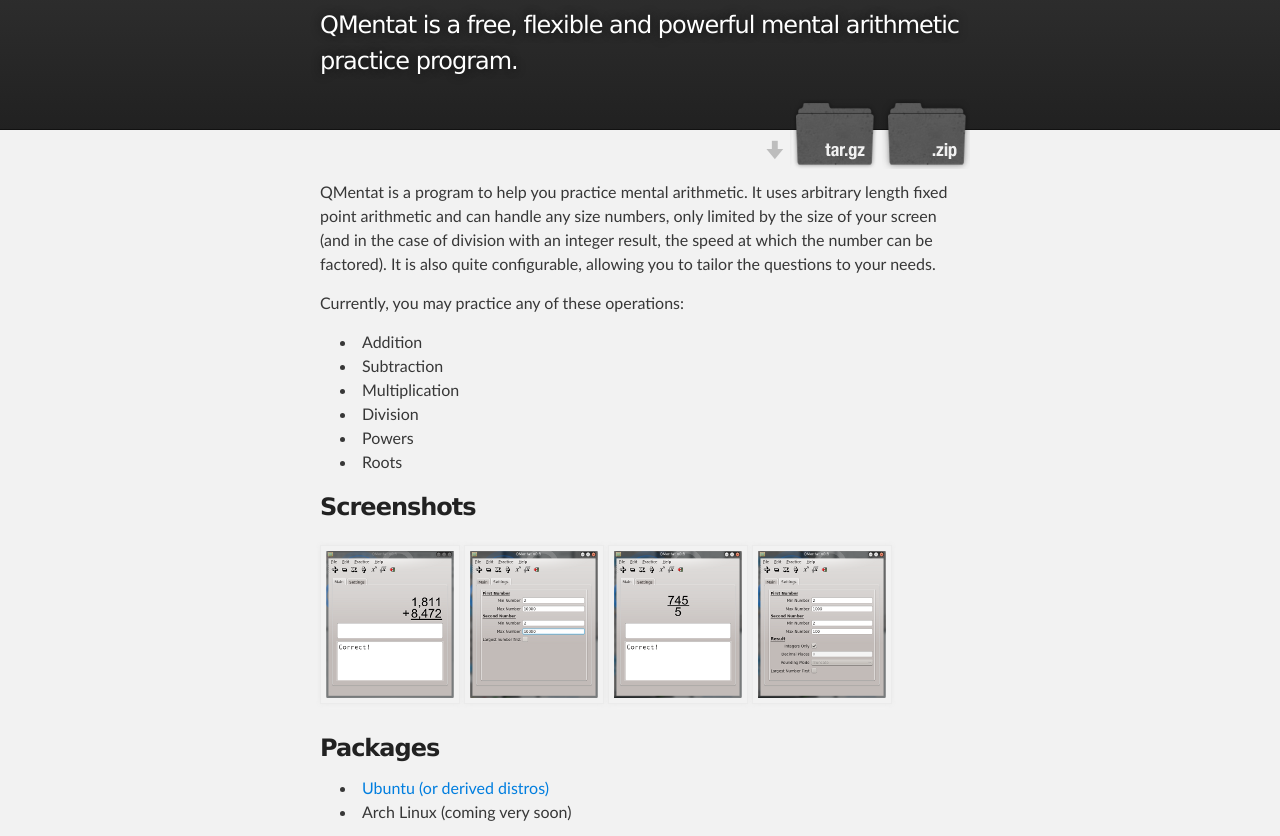
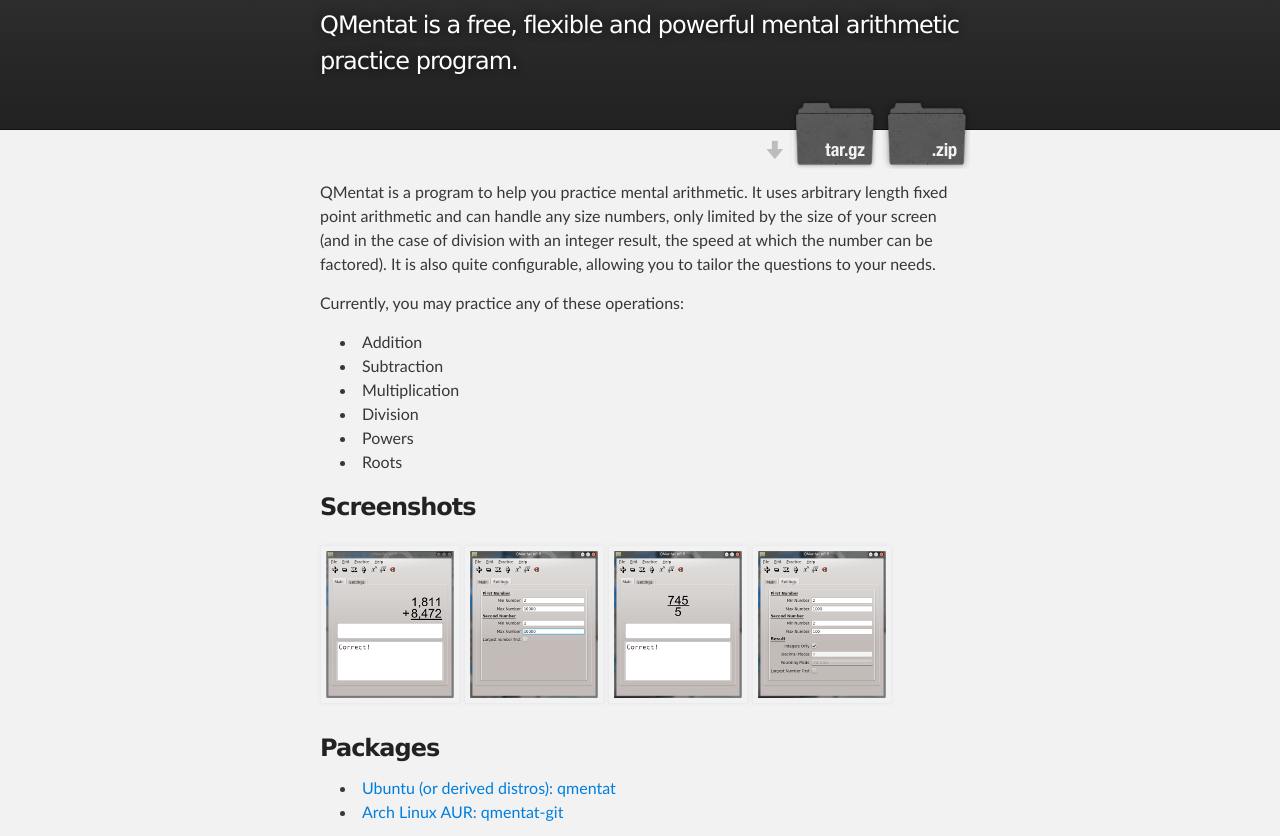
Before and after one commit to RealGrep/QMentat, a plain HTML site: page index.html in a window 1280 px wide. Shown: the part 116-952 px from the top of the page. Drawn offline with Linux system fonts and the light colour scheme.

Commit message:
Added link to the Arch Linux AUR's PKGBUILD file for QMentat.

```diff
--- a/index.html
+++ b/index.html
@@ -54,8 +54,8 @@
 
         <h3>Packages</h3>
         <ul>
-          <li><a href="https://launchpad.net/~mike-dusseault/+archive/ppa">Ubuntu (or derived distros)</a></li>
-          <li>Arch Linux (coming very soon)</li>
+          <li><a href="https://launchpad.net/~mike-dusseault/+archive/ppa">Ubuntu (or derived distros): qmentat</a></li>
+          <li><a href="https://aur.archlinux.org/packages/qmentat-git/">Arch Linux AUR: qmentat-git</a></li>
         </ul>
         <p>If you create a package for this program, please let me know so I can consider it for inclusion in this list.</p>
 
```
